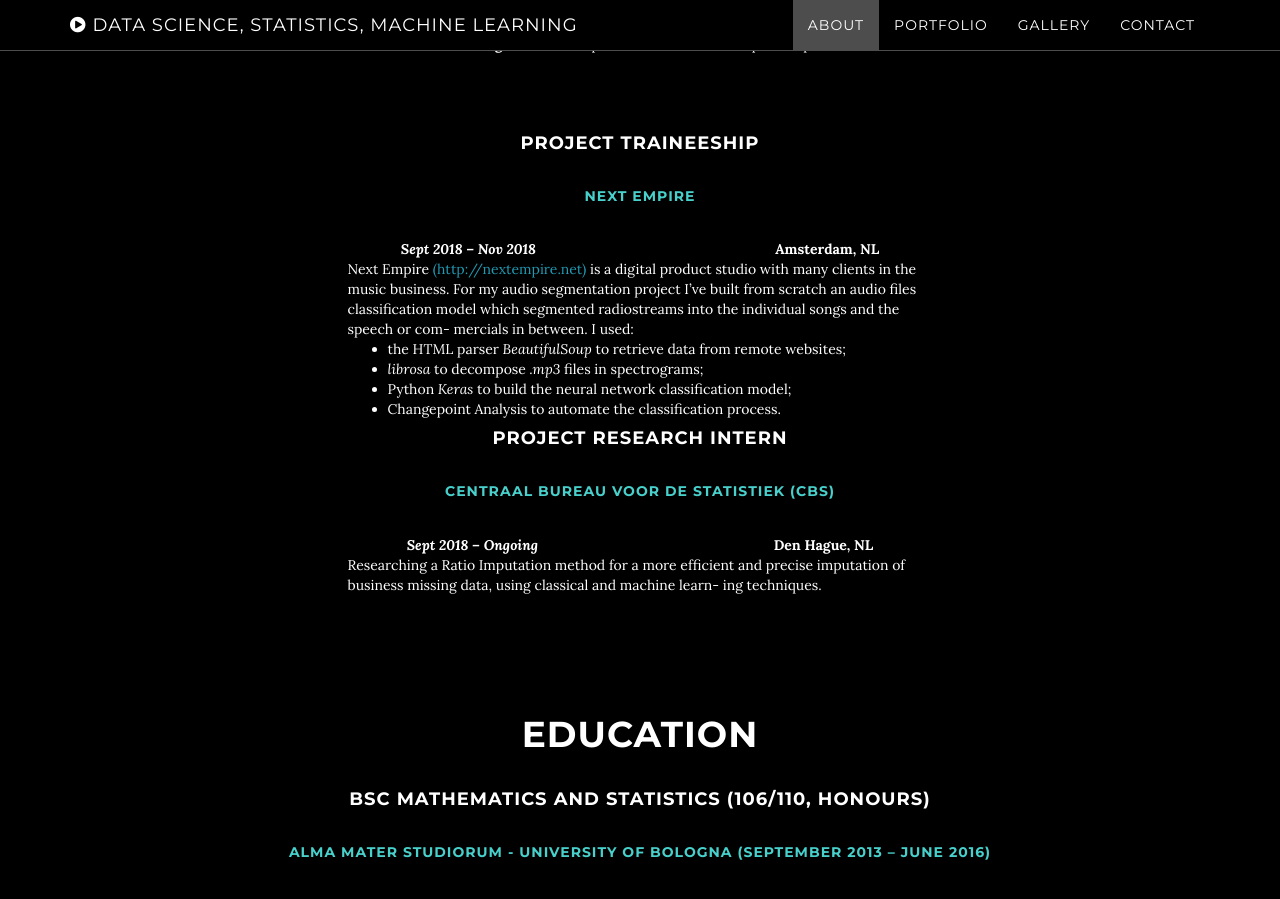
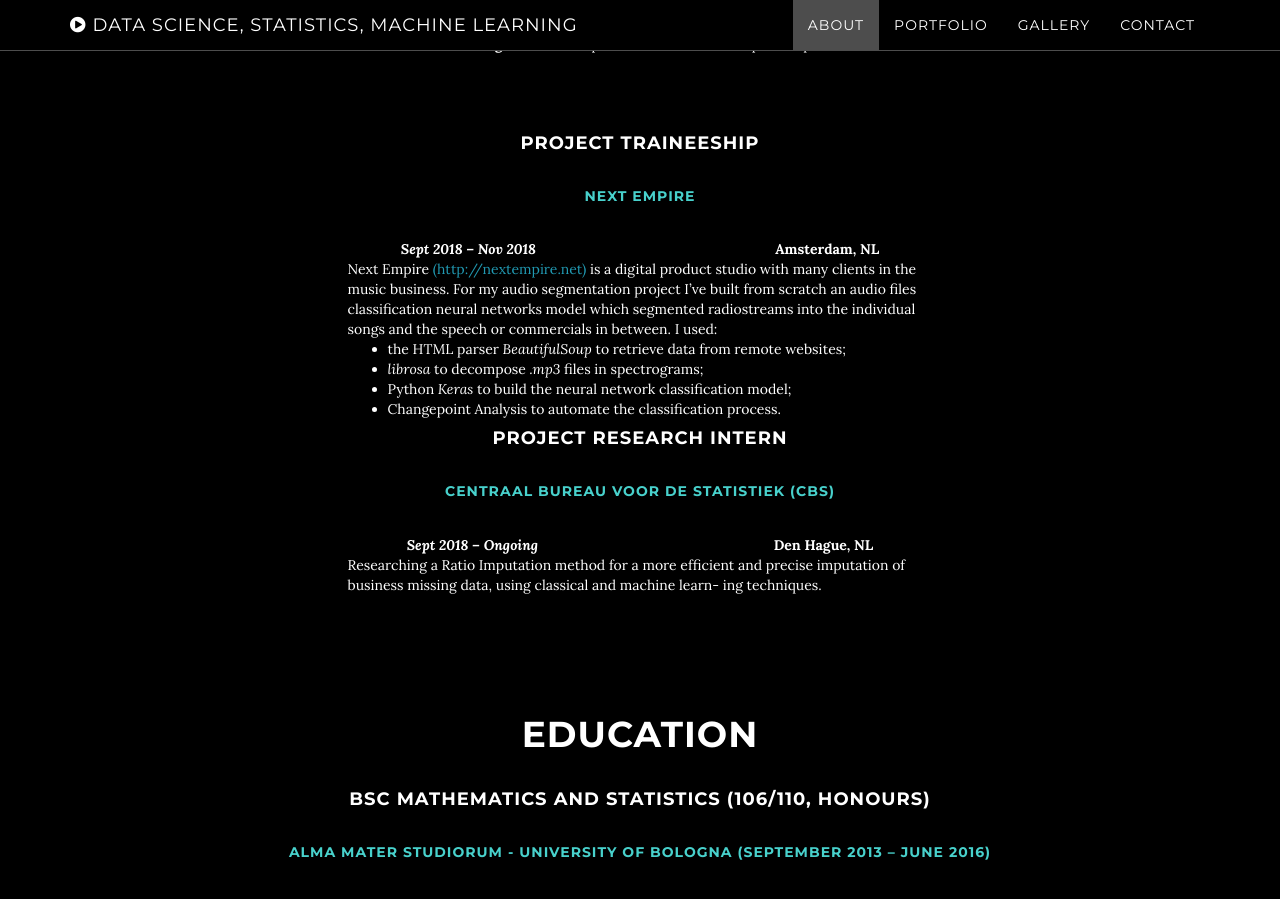
Before and after one commit to AgneseG/AgneseG.github.io, a Jekyll site: the page built from index.html, in a window 1280 px wide and 900 px high, scrolled down 1386 px. Built offline with Jekyll 4.4.1, drawn with Linux system fonts in a browser that asks for light colours.

Commit message:
Update about.html

```diff
--- a/_includes/about.html
+++ b/_includes/about.html
@@ -29,7 +29,7 @@ div.cntr {
 <h4 >Project Traineeship</h4>
 <h5  style="color:#48D1CC">Next Empire</h5>
 <strong  style="text-align: left;"><em>Sept 2018 &ndash; Nov 2018</em> &nbsp; &nbsp; &nbsp; &nbsp; &nbsp; &nbsp; &nbsp; &nbsp; &nbsp; &nbsp; &nbsp;&nbsp; &nbsp; &nbsp; &nbsp; &nbsp; &nbsp;&nbsp; &nbsp; &nbsp; &nbsp; &nbsp; &nbsp;  &nbsp; &nbsp; &nbsp; &nbsp; &nbsp; &nbsp; &nbsp; &nbsp; &nbsp; &nbsp; Amsterdam, NL</strong>
-<div style="text-align: left;">Next Empire <a href="http://nextempire.net">(http://nextempire.net)</a>&nbsp;is a digital product studio with many clients in the music business. For my audio segmentation project I&rsquo;ve built from scratch an audio files classification model which segmented radiostreams into the individual songs and the speech or com- mercials in between. I used:</div>
+<div style="text-align: left;">Next Empire <a href="http://nextempire.net">(http://nextempire.net)</a>&nbsp;is a digital product studio with many clients in the music business. For my audio segmentation project I&rsquo;ve built from scratch an audio files classification neural networks model which segmented radiostreams into the individual songs and the speech or commercials in between. I used:</div>
 <ul>
 <li  style="text-align: left;">the HTML parser <em>BeautifulSoup</em> to retrieve data from remote websites;</li>
 <li  style="text-align: left;"><em>librosa</em> to decompose <em>.mp3</em> files in spectrograms;</li>
```
